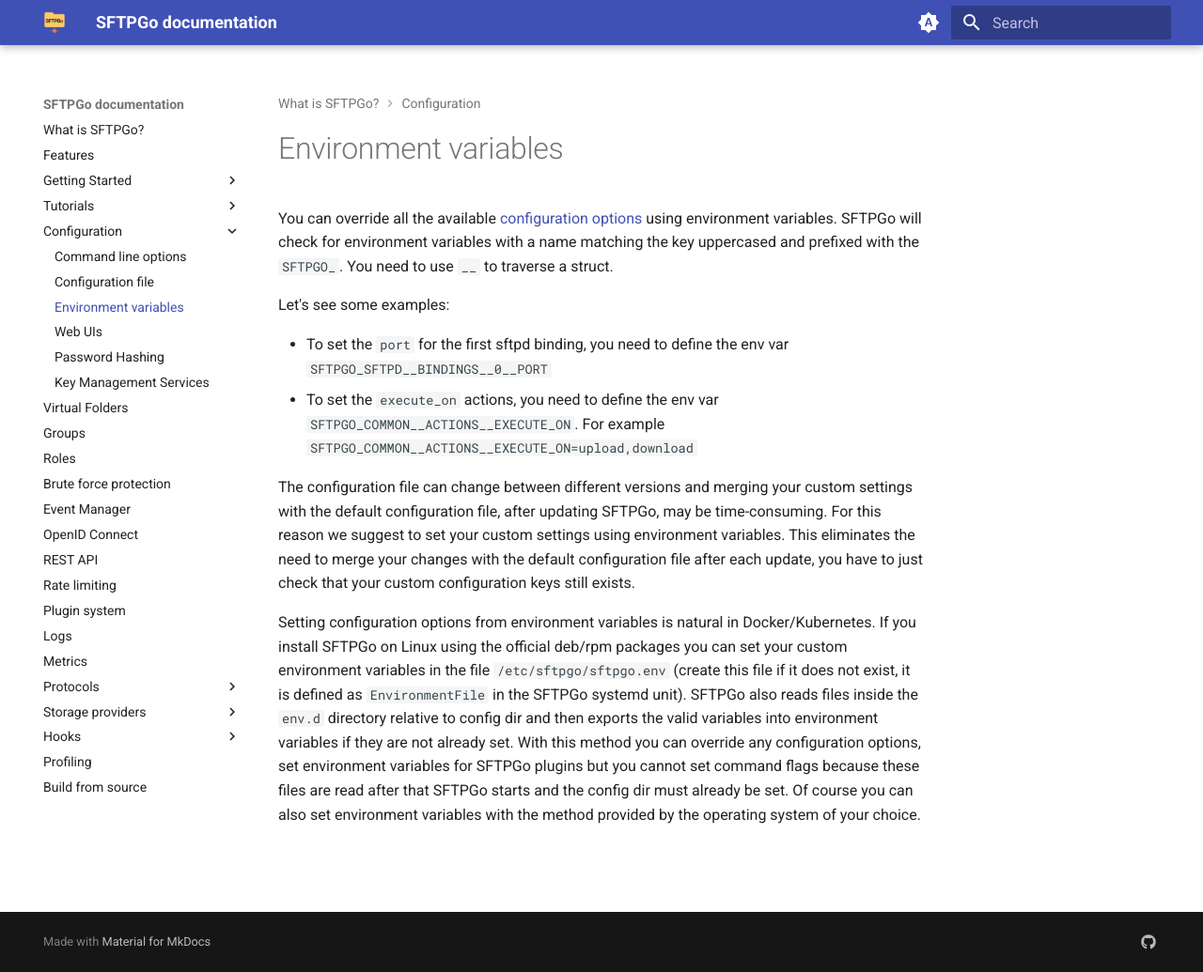
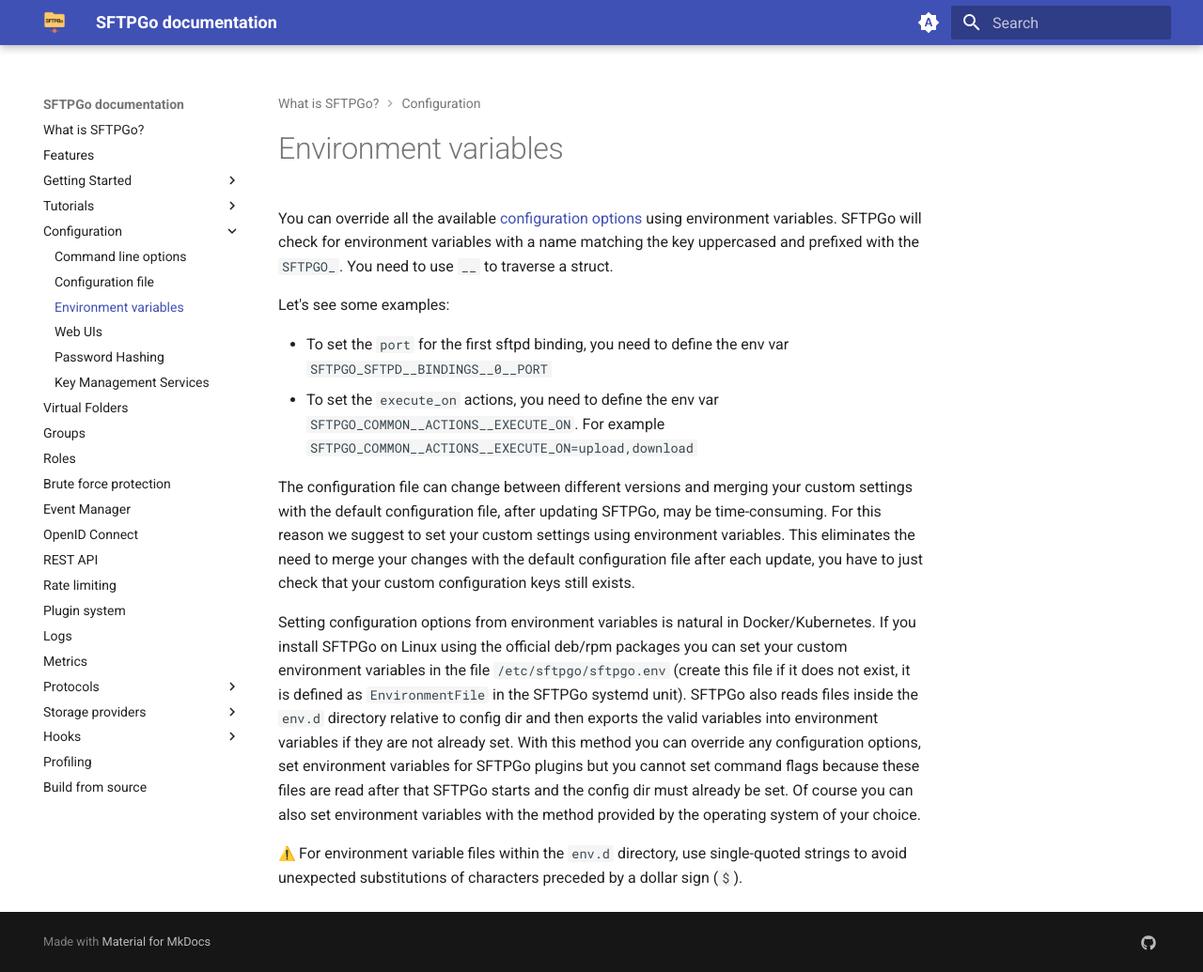
Before and after one commit to sftpgo/docs, an MkDocs documentation site: the page built from docs/env-vars.md, in a window 1280 px wide and 1035 px high. Shown: the whole window at 94% size. Built offline with MkDocs 1.6.1 and Material for MkDocs 9.7.7, drawn with Linux system fonts in a browser that asks for light colours; emoji names are drawn with the system emoji font; the version menu is left out.

Commit message:
env var files: suggest to use single quotes
Signed-off-by: Nicola Murino <nicola.murino@gmail.com>

```diff
--- a/docs/env-vars.md
+++ b/docs/env-vars.md
@@ -13,3 +13,5 @@ Setting configuration options from environment variables is natural in Docker/Ku
 If you install SFTPGo on Linux using the official deb/rpm packages you can set your custom environment variables in the file `/etc/sftpgo/sftpgo.env` (create this file if it does not exist, it is defined as `EnvironmentFile` in the SFTPGo systemd unit).
 SFTPGo also reads files inside the `env.d` directory relative to config dir and then exports the valid variables into environment variables if they are not already set. With this method you can override any configuration options, set environment variables for SFTPGo plugins but you cannot set command flags because these files are read after that SFTPGo starts and the config dir must already be set.
 Of course you can also set environment variables with the method provided by the operating system of your choice.
+
+:warning: For environment variable files within the `env.d` directory, use single-quoted strings to avoid unexpected substitutions of characters preceded by a dollar sign (`$`).
```
